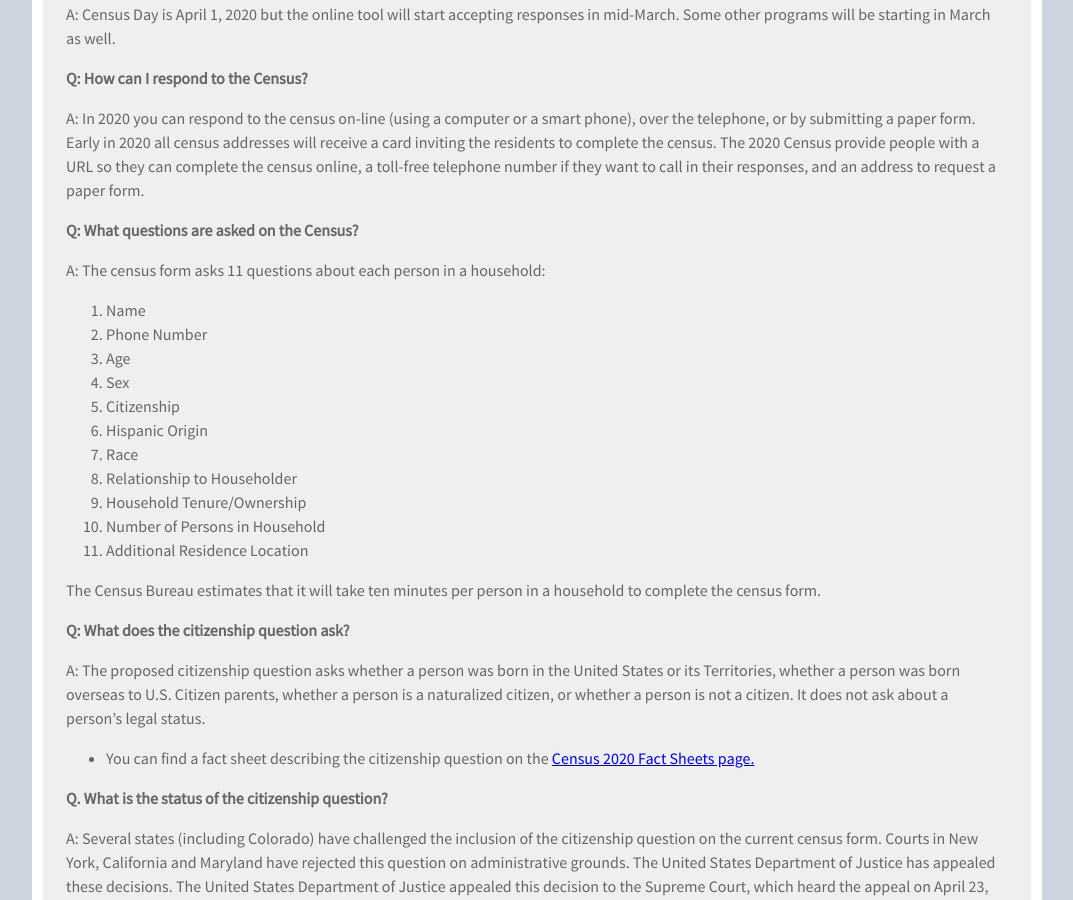
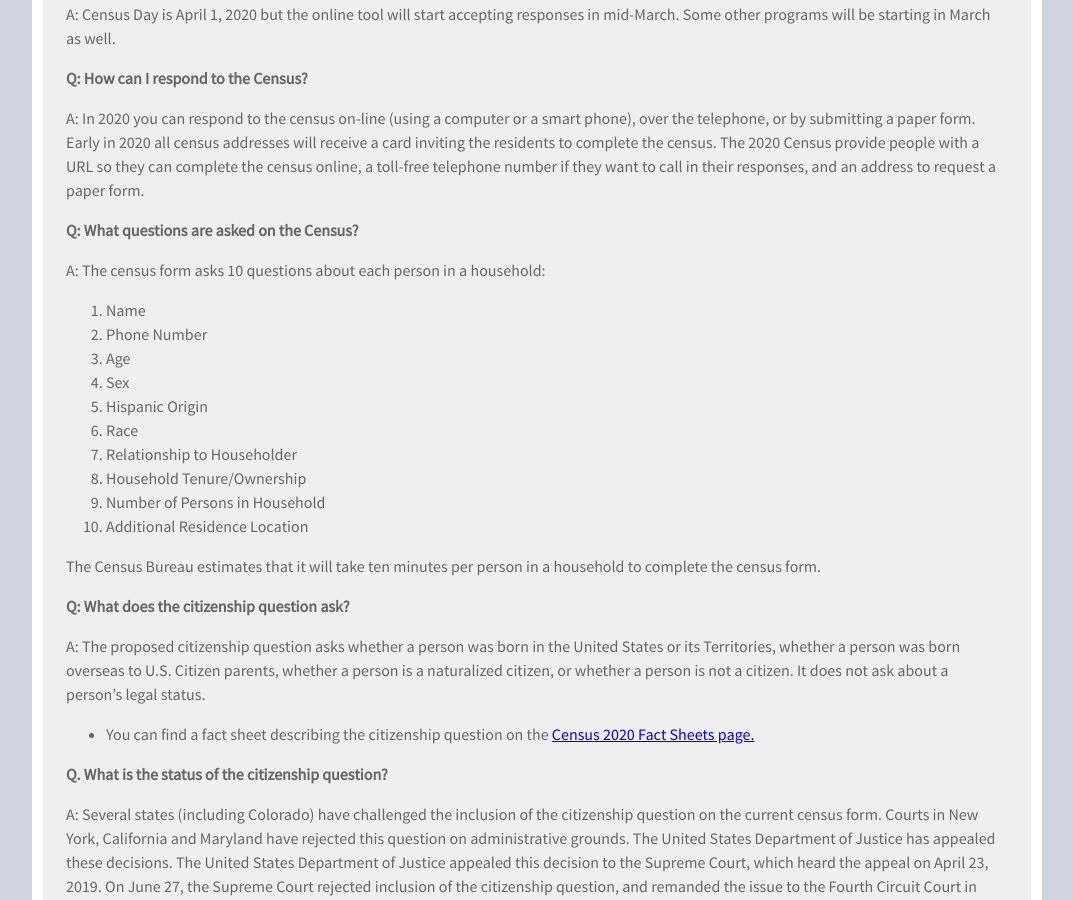
Before and after one commit to TBleess/Website_New, a Jekyll site: the page built from pages/5_CensusACS/2020-faq.md, in a window 1280 px wide and 900 px high, scrolled down 682 px. Shown: the whole window, without its empty margins (103-1176 px from the left). Built offline with Jekyll 4.4.1, drawn with Linux system fonts in a browser that asks for light colours.

Commit message:
Update 2020-faq.md

```diff
--- a/pages/5_CensusACS/2020-faq.md
+++ b/pages/5_CensusACS/2020-faq.md
@@ -24,19 +24,18 @@ A: In 2020 you can respond to the census on-line (using a computer or a smart ph
 
 **Q:  What questions are asked on the Census?**
 
-A: The census form asks 11 questions about each person in a household:
+A: The census form asks 10 questions about each person in a household:
 
 1. Name
 2. Phone Number
 3. Age
 4. Sex
-5. Citizenship
-6. Hispanic Origin
-7. Race
-8. Relationship to Householder
-9. Household Tenure/Ownership
-10. Number of Persons in Household
-11. Additional Residence Location
+5. Hispanic Origin
+6. Race
+7. Relationship to Householder
+8. Household Tenure/Ownership
+9. Number of Persons in Household
+10. Additional Residence Location
 
 The Census Bureau estimates that it will take ten minutes per person in a household to complete the census form.
 
```
